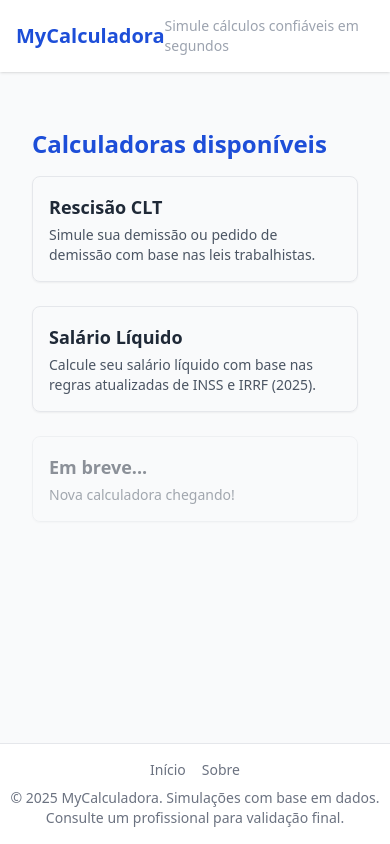
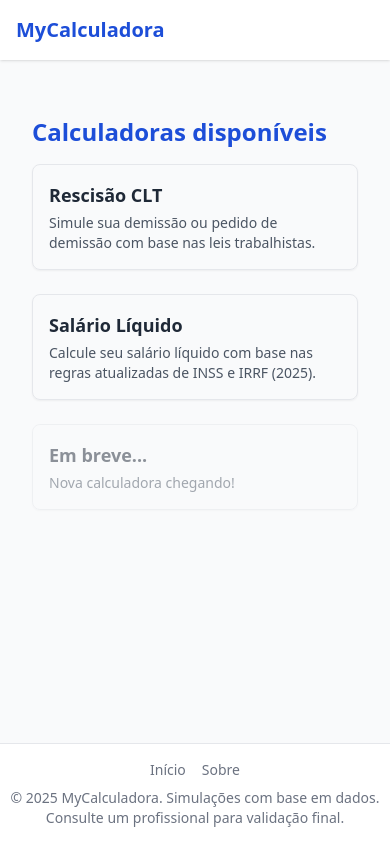
Before and after one commit to mylenosa/calculatudo, a React (Vite) app: page / in a window 390 px wide. Built offline with nearby package versions, Linux system fonts and the light colour scheme.

Commit message:
fix: Melhora a responsividade da navbar em dispositivos móveis

```diff
--- a/src/components/Navbar.tsx
+++ b/src/components/Navbar.tsx
@@ -5,11 +5,12 @@ export default function Navbar() {
   return (
     <nav className="bg-white shadow sticky top-0 z-50">
       <div className="max-w-5xl mx-auto px-4 py-4 flex justify-between items-center">
-        {/* --- MODIFICADO --- */}
         <Link to="/" className="text-xl font-bold text-blue-700 hover:opacity-80 transition">
           MyCalculadora
         </Link>
-        <span className="text-sm text-gray-400">Simule cálculos confiáveis em segundos</span>
+        <span className="hidden sm:block text-sm text-gray-400">
+          Simule cálculos confiáveis em segundos
+        </span>
       </div>
     </nav>
   );
```
